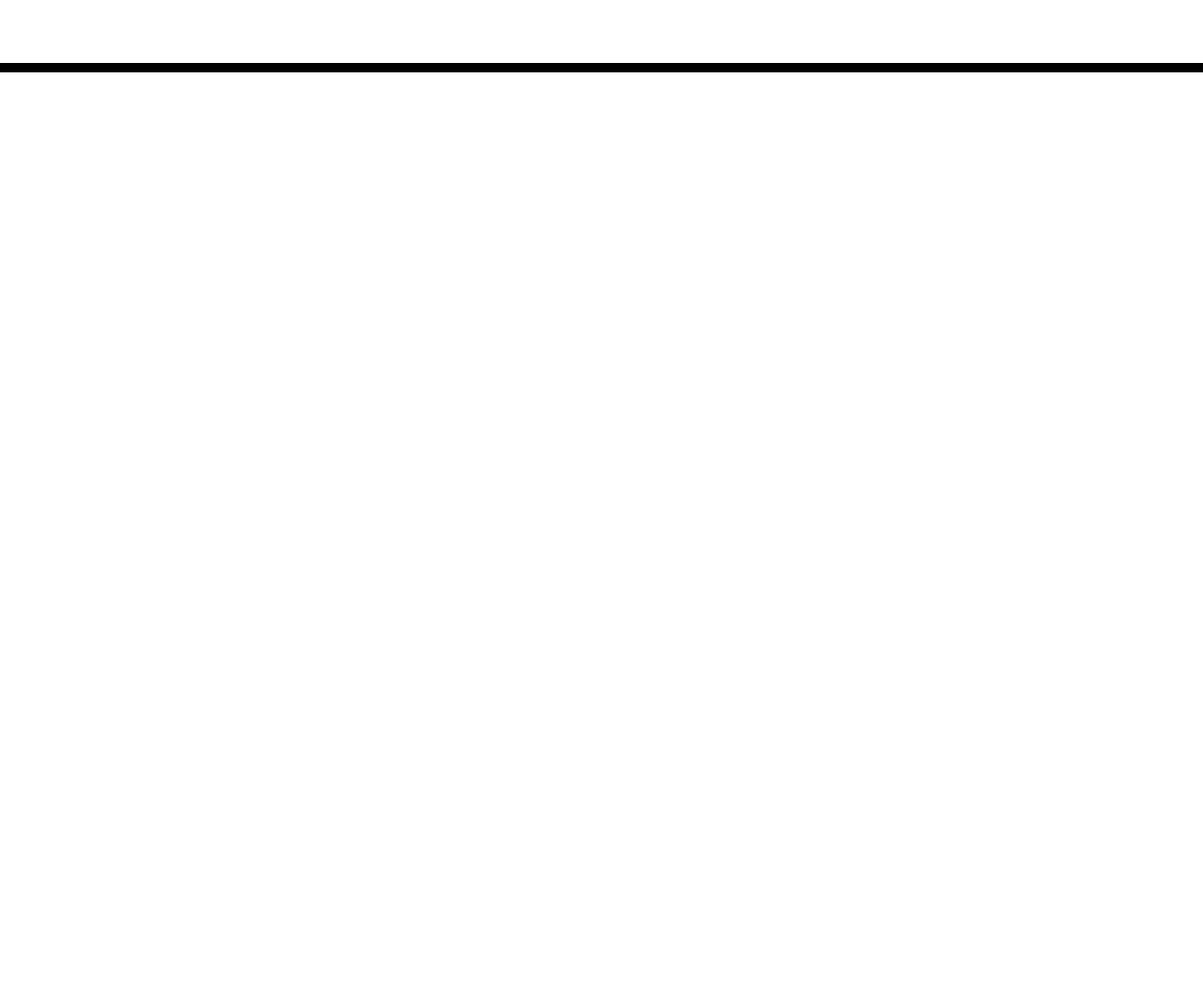
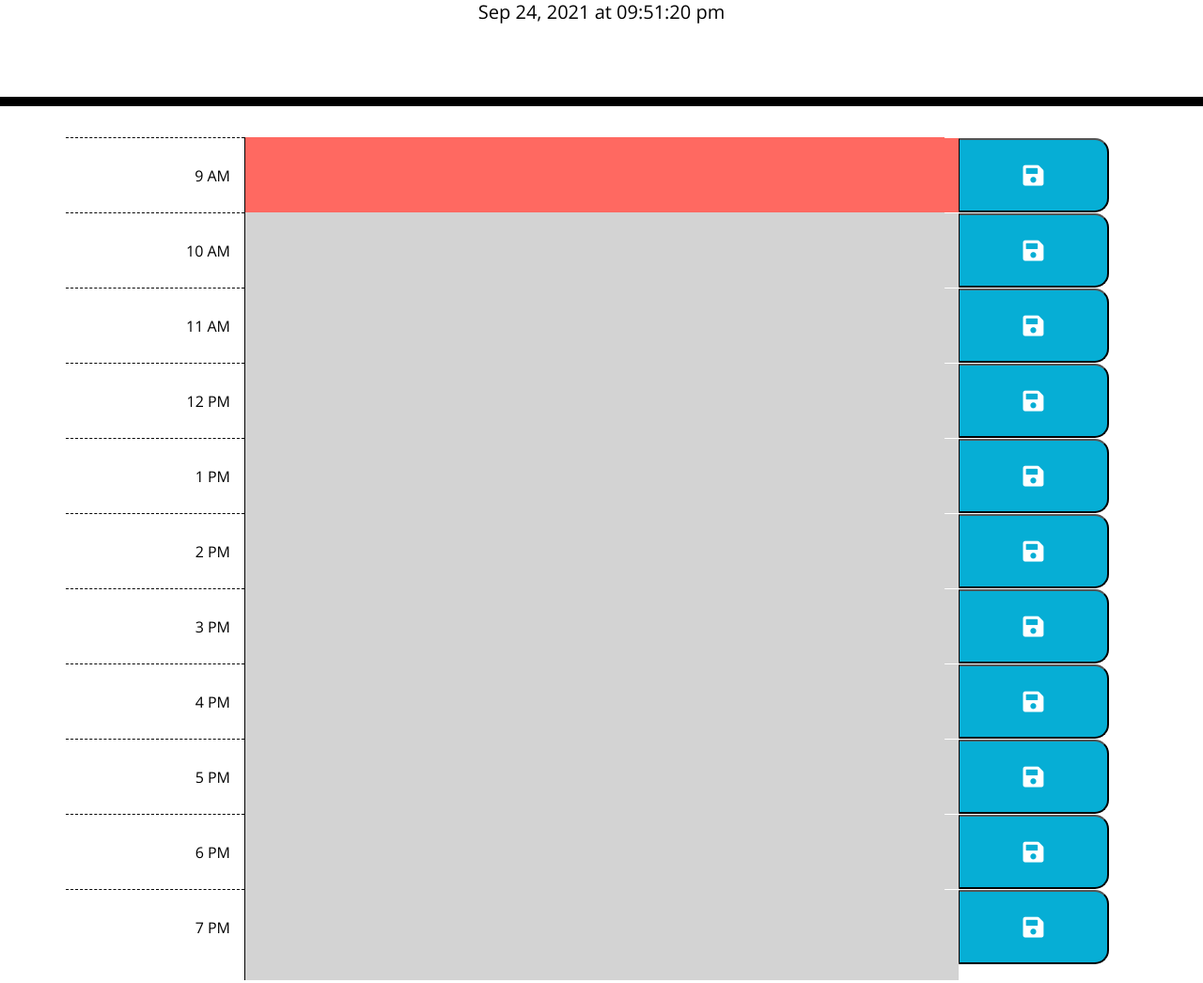
Before and after one commit to Csachse74/Schedule-Unit-5, a plain HTML site: page index.html in a window 1280 px wide. Shown: the part 191-1237 px from the top of the page at 94% size. Before the commit the page ends 800 px from the top, so only its background shows below. Drawn offline with nearby package versions, Linux system fonts and the light colour scheme.

Commit message:
final commit day planner is working

```diff
--- a/index.html
+++ b/index.html
@@ -30,9 +30,109 @@
     </header>
     <div class="container">
       <!-- Timeblocks go here -->
+      <div class="row">
+        <div class="col-2 hour text-right">
+          <p><span>9</span> AM</p>
+        </div>
+        <textarea id="9AM" class="col-8"></textarea>
+        <div class="col-2 row">
+          <button id="save1" class="fa fa-save saveBtn"></button>
+        </div>
+      </div>
+      <div class="row">
+        <div class="col-2 hour text-right">
+          <p><span>10</span> AM</p>
+        </div>
+        <textarea id="10AM" class="col-8"></textarea>
+        <div class="col-2 row">
+          <button id="save2" class="fa fa-save saveBtn"></button>
+        </div>
+      </div>
+      <div class="row">
+        <div class="col-2 hour text-right">
+          <p><span>11</span> AM</p>
+        </div>
+        <textarea id="11AM" class="col-8"></textarea>
+        <div class="col-2 row">
+          <button id="save3" class="fa fa-save saveBtn"></button>
+        </div>
+      </div>
+      <div class="row">
+        <div class="col-2 hour text-right">
+          <p><span>12</span> PM</p>
+        </div>
+        <textarea id="12AM" class="col-8"></textarea>
+        <div class="col-2 row">
+          <button id="save4" class="fa fa-save saveBtn"></button>
+        </div>
+      </div>
+      <div class="row">
+        <div class="col-2  hour text-right">
+          <p><span>1</span> PM</p>
+        </div>
+        <textarea id="1PM" class="col-8"></textarea>
+        <div class="col-2 row">
+          <button id="save5" class="fa fa-save saveBtn"></button>
+        </div>
+      </div>
+      <div class="row">
+        <div class="col-2 hour text-right">
+          <p><span>2</span> PM</p>
+        </div>
+        <textarea id="2PM" class="col-8"></textarea>
+        <div class="col-2 row">
+          <button id="save6" class="fa fa-save saveBtn"></button>
+        </div>
+      </div>
+      <div class="row">
+        <div class="col-2 hour text-right">
+          <p><span>3</span> PM</p>
+        </div>
+        <textarea id="3PM" class="col-8"></textarea>
+        <div class="col-2 row">
+          <button id="save7" class="fa fa-save saveBtn"></button>
+        </div>
+      </div>
+      <div class="row">
+        <div class="col-2 hour text-right">
+          <p><span>4</span> PM</p>
+        </div>
+        <textarea id="4PM" class="col-8"></textarea>
+        <div class="col-2 row">
+          <button id="save8" class="fa fa-save saveBtn"></button>
+        </div>
+      </div>
+      <div class="row">
+        <div class="col-2 hour text-right">
+          <p><span>5</span> PM</p>
+        </div>
+        <textarea id="5PM" class="col-8"></textarea>
+        <div class="col-2 row">
+          <button id="save9" class="fa fa-save saveBtn"></button>
+        </div>
+      </div>
+      <div class="row">
+        <div class="col-2 hour text-right">
+          <p><span>6</span> PM</p>
+        </div>
+        <textarea id="6PM" class="col-8"></textarea>
+        <div class="col-2 row">
+          <button id="save10" class="fa fa-save saveBtn"></button>
+        </div>
+      </div>
+      <div class="row">
+        <div class="col-2 hour text-right">
+          <p><span>7</span> PM</p>
+        </div>
+        <textarea id="7PM" class="col-8"></textarea>
+        <div class="col-2 row">
+          <button id="save11" class="fa fa-save saveBtn"></button>
+        </div>
+      </div>
     </div>
 
     <script src="https://cdnjs.cloudflare.com/ajax/libs/jquery/3.2.1/jquery.min.js"></script>
     <script src="https://cdnjs.cloudflare.com/ajax/libs/moment.js/2.24.0/moment.min.js"></script>
+    <script src="./script.js"></script>
   </body>
 </html>
--- /dev/null
+++ b/script.js
@@ -0,0 +1,108 @@
+var timeDisplayEl = $('#currentDay')
+// function to display the time
+displayTime();
+function displayTime() {
+    var rightNow = moment().format('MMM DD, YYYY [at] hh:mm:ss a');
+    timeDisplayEl.text(rightNow);
+};
+// onClick function for each of the save buttons
+$('#save1').on("click", function() {
+    var value = $('#9AM').val();
+    localStorage.setItem('9AM', value);
+});
+$('#save2').on("click", function() {
+    var value = $('#10AM').val();
+    localStorage.setItem('10AM', value);
+});
+$('#save3').on("click", function() {
+    var value = $('#11AM').val();
+    localStorage.setItem('11AM', value);
+});
+$('#save4').on("click", function() {
+    var value = $('#12AM').val();
+    localStorage.setItem('12AM', value);
+});
+$('#save5').on("click", function() {
+    var value = $('#1PM').val();
+    localStorage.setItem('1PM', value);
+});
+$('#save6').on("click", function() {
+    var value = $('#2PM').val();
+    localStorage.setItem('2PM', value);
+});
+$('#save7').on("click", function() {
+    var value = $('#3PM').val();
+    localStorage.setItem('3PM', value);
+});
+$('#save8').on("click", function() {
+    var value = $('#4PM').val();
+    localStorage.setItem('4PM', value);
+});
+$('#save9').on("click", function() {
+    var value = $('#5PM').val();
+    localStorage.setItem('5PM', value);
+});
+$('#save10').on("click", function() {
+    var value = $('#6PM').val();
+    localStorage.setItem('6PM', value);
+});
+$('#save11').on("click", function() {
+    var value = $('#7PM').val();
+    localStorage.setItem('7PM', value);
+});
+// variables to check the time for row coloring
+var textArea = $('textarea');
+var nine = moment(9, "H").isBefore();
+var ten = moment(10, "H").isBefore();
+var eleven = moment(11, "H").isBefore();
+var twelve = moment(12, "H").isBefore();
+var one = moment(13, "H").isBefore();
+var two = moment(14, "H").isBefore();
+var three = moment(15, "H").isBefore();
+var four = moment(16, "H").isBefore();
+var five = moment(17, "H").isBefore();
+var six = moment(18, "H").isBefore();
+var seven = moment(19, "H").isBefore();
+var times = [nine, ten, eleven, twelve, one, two, three, four, five, six, seven];
+// the current hour of the day
+var currentHour = moment().format('h');
+// creates array of each of the time slots
+var hoursInDay = $('span');
+// loops through each of the rows and adds the color based on what time it is
+textArea.each(function(i) {
+    var tempT = times[i];
+    var tempH = hoursInDay[i].innerHTML;
+    if (tempH == currentHour) {
+        $(this).toggleClass("present");
+    } else if (tempT) {
+        $(this).toggleClass("past");
+    } else {
+        $(this).toggleClass("future");
+    }
+});
+function init() {
+    allStorage();
+    // pulls all of the local storage to post the schedule on the page
+    function allStorage() {
+        var values = [];
+        var keys = Object.keys(localStorage)
+        , i = keys.length;
+
+        while ( i-- ) {
+            var temp = localStorage.getItem(keys[i]);
+            // var final = keys[i] + ', ' + temp
+            values.unshift( temp );
+        }
+        setValues(values, keys);
+        return values;
+    }
+};
+function setValues(values, keys) {
+    for (var i = 0; i < keys.length; i++) {
+        $('#'+keys[i]).val(values[i]);
+    }
+};
+// runs the init function to start the page
+init()
+// keeps the time at the top of the page up to date
+setInterval(displayTime, 1000);
--- a/style.css
+++ b/style.css
@@ -44,17 +44,17 @@ textarea {
 
 .past {
   background-color: #d3d3d3;
-  color: white;
+  color: black;
 }
 
 .present {
   background-color: #ff6961;
-  color: white;
+  color: black;
 }
 
 .future {
   background-color: #77dd77;
-  color: white;
+  color: black;
 }
 
 .saveBtn {
@@ -63,6 +63,8 @@ textarea {
   border-bottom-right-radius: 15px;
   background-color: #06aed5;
   color: white;
+  width: 200px;
+  font-size: 25px;
 }
 
 .saveBtn i:hover {
```
